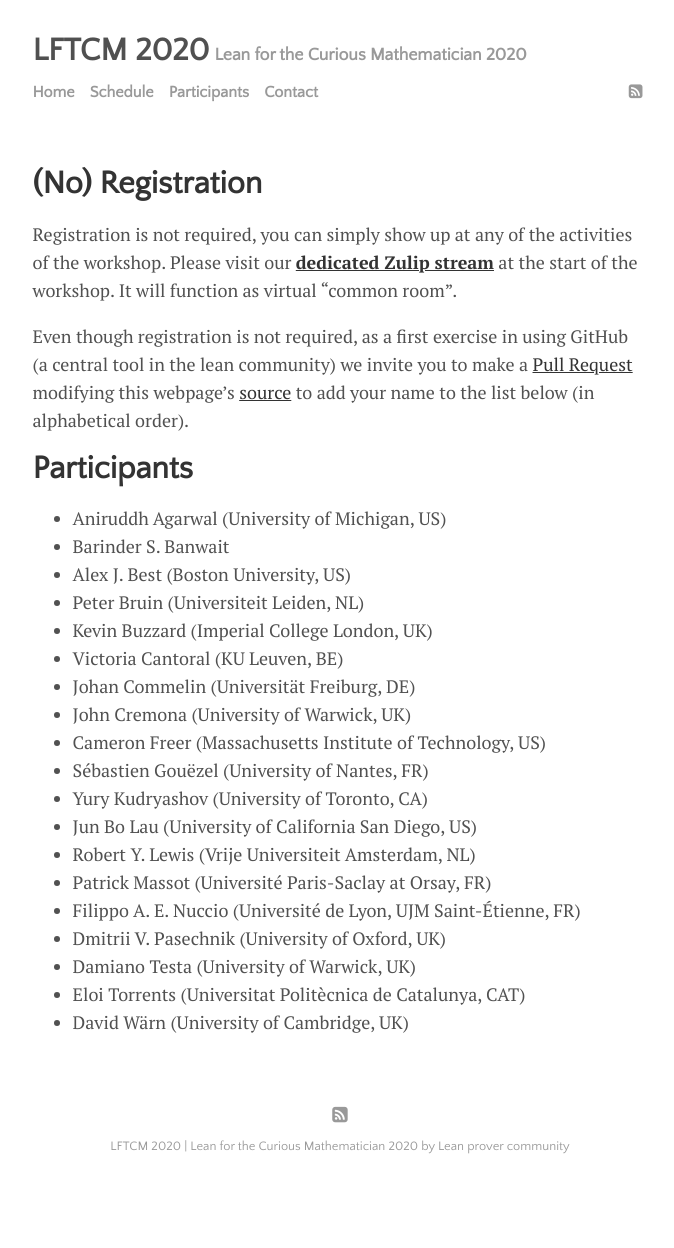
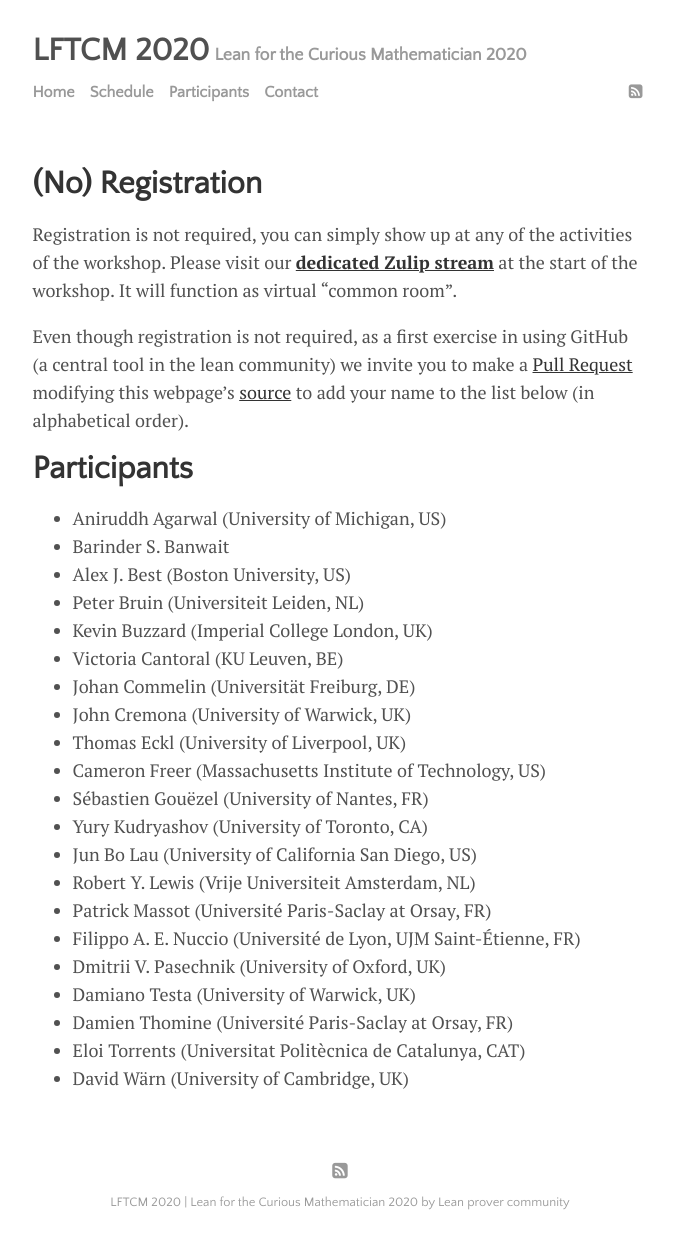
Before and after one commit to leanprover-community/lftcm2020, a Jekyll site: the page built from participants.md, in a window 1280 px wide. Shown: the whole page, without its empty margins (300-974 px from the left). Built offline with Jekyll 4.4.1, drawn with Linux system fonts in a browser that asks for light colours; before the commit the page ends 1192 px from its top, so only the background shows below that.

Commit message:
Update participants.md
Also includes Thomas Eckl.

```diff
--- a/participants.md
+++ b/participants.md
@@ -32,6 +32,7 @@
 * Victoria Cantoral (KU Leuven, BE)
 * Johan Commelin (Universität Freiburg, DE)
 * John Cremona (University of Warwick, UK)
+* Thomas Eckl (University of Liverpool, UK)
 * Cameron Freer (Massachusetts Institute of Technology, US)
 * Sébastien Gouëzel (University of Nantes, FR)
 * Yury Kudryashov (University of Toronto, CA)
@@ -41,5 +42,6 @@
 * Filippo A. E. Nuccio (Université de Lyon, UJM Saint-Étienne, FR)
 * Dmitrii V. Pasechnik (University of Oxford, UK)
 * Damiano Testa (University of Warwick, UK)
+* Damien Thomine (Université Paris-Saclay at Orsay, FR)
 * Eloi Torrents (Universitat Politècnica de Catalunya, CAT)
 * David Wärn (University of Cambridge, UK)
```
